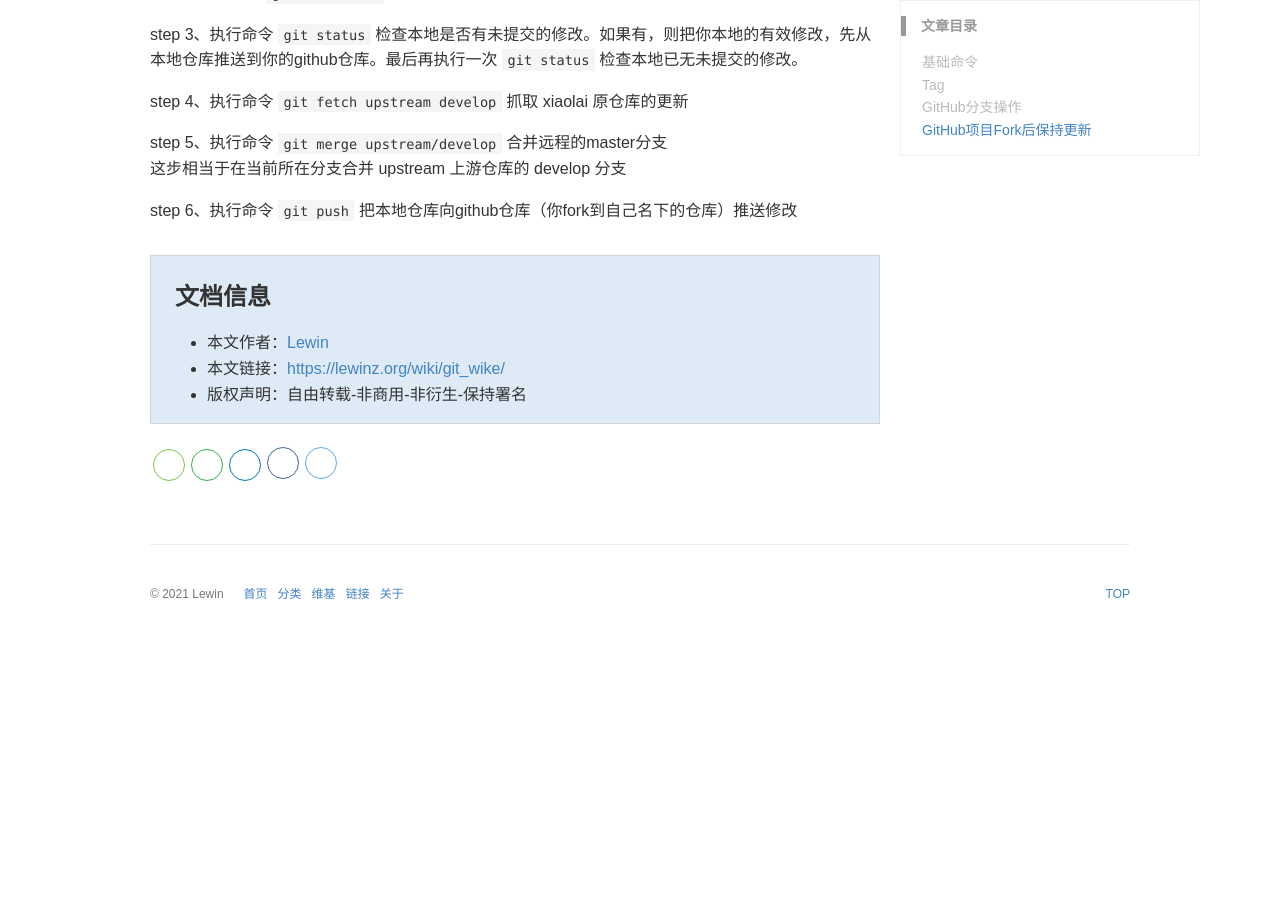
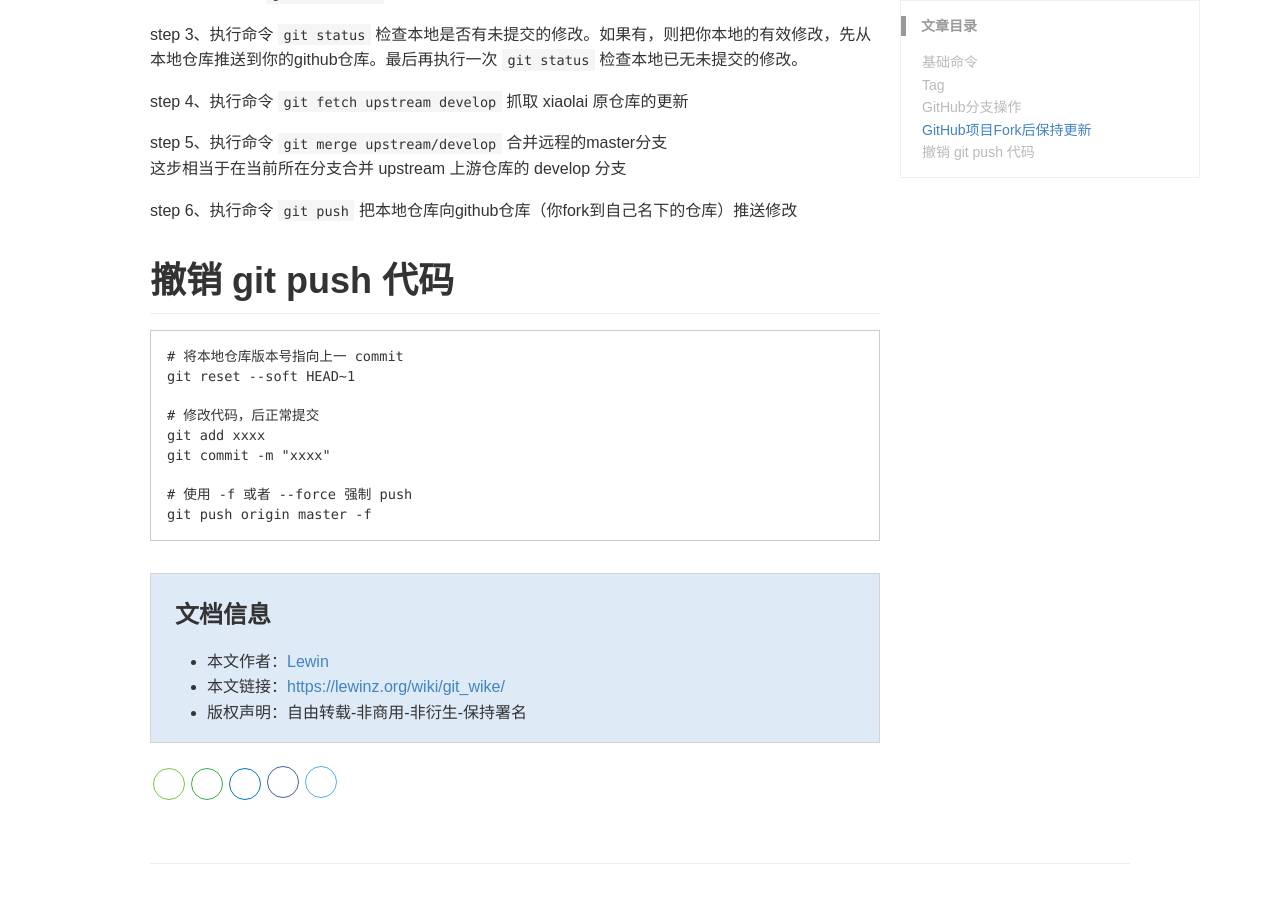
Before and after one commit to Lewinz/lewinz.github.io, a Jekyll site: the page built from _wiki/git_wike.md, in a window 1280 px wide and 900 px high, scrolled down 4480 px. Built offline with Jekyll 4.4.1, drawn with Linux system fonts in a browser that asks for light colours; some web fonts are replaced; comment, search, counter and statistics services are not loaded; a style sheet for code colours, icons or effects is not loaded; before the commit the page ends 5131 px from its top, so only the background shows below that.

Commit message:
update git wiki

````diff
--- a/_wiki/git_wike.md
+++ b/_wiki/git_wike.md
@@ -198,3 +198,16 @@ step 5、执行命令 `git merge upstream/develop` 合并远程的master分支
 这步相当于在当前所在分支合并 upstream 上游仓库的 develop 分支
 
 step 6、执行命令 `git push` 把本地仓库向github仓库（你fork到自己名下的仓库）推送修改
+
+# 撤销 git push 代码
+``` sh
+# 将本地仓库版本号指向上一 commit
+git reset --soft HEAD~1
+
+# 修改代码，后正常提交
+git add xxxx
+git commit -m "xxxx"
+
+# 使用 -f 或者 --force 强制 push
+git push origin master -f
+```
````
